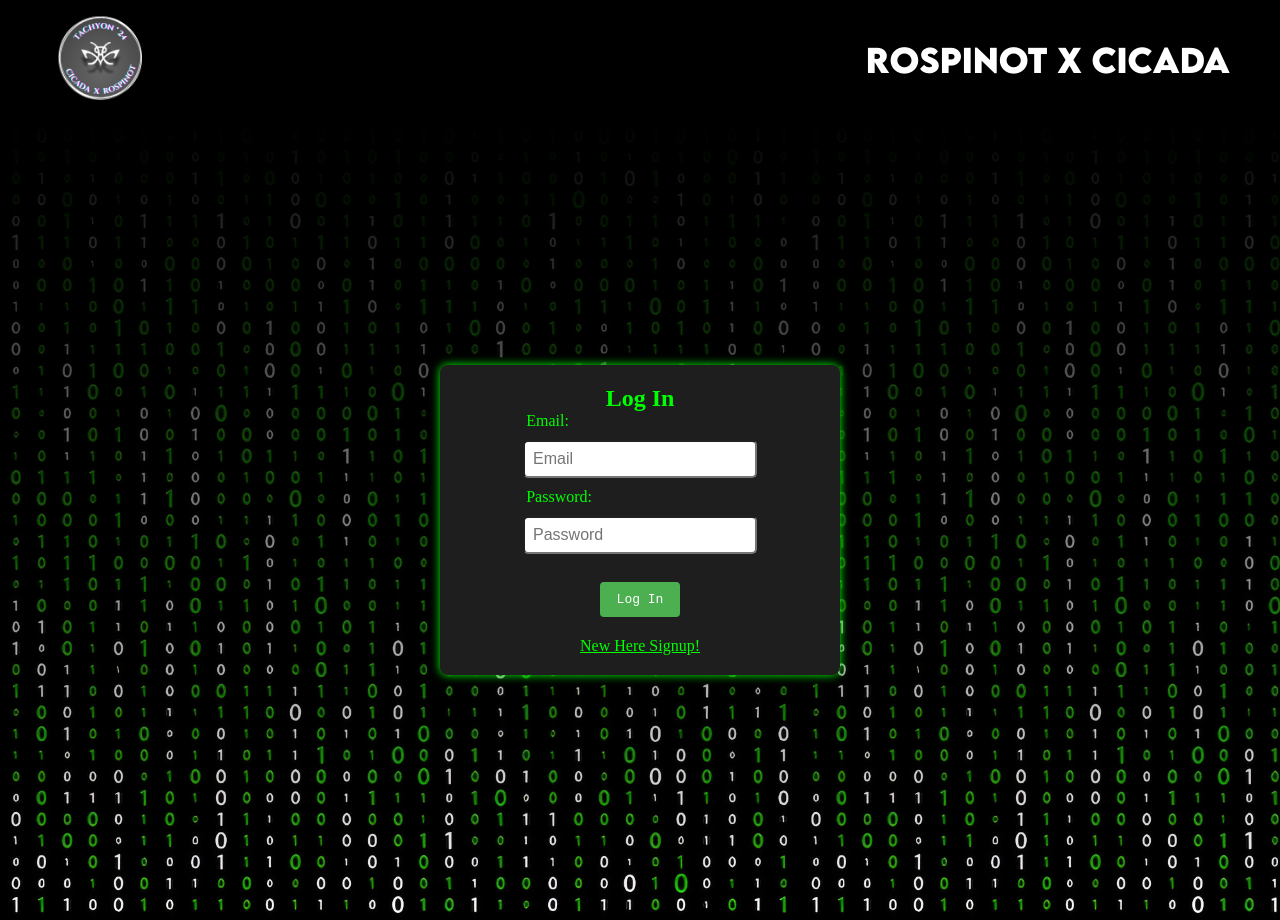
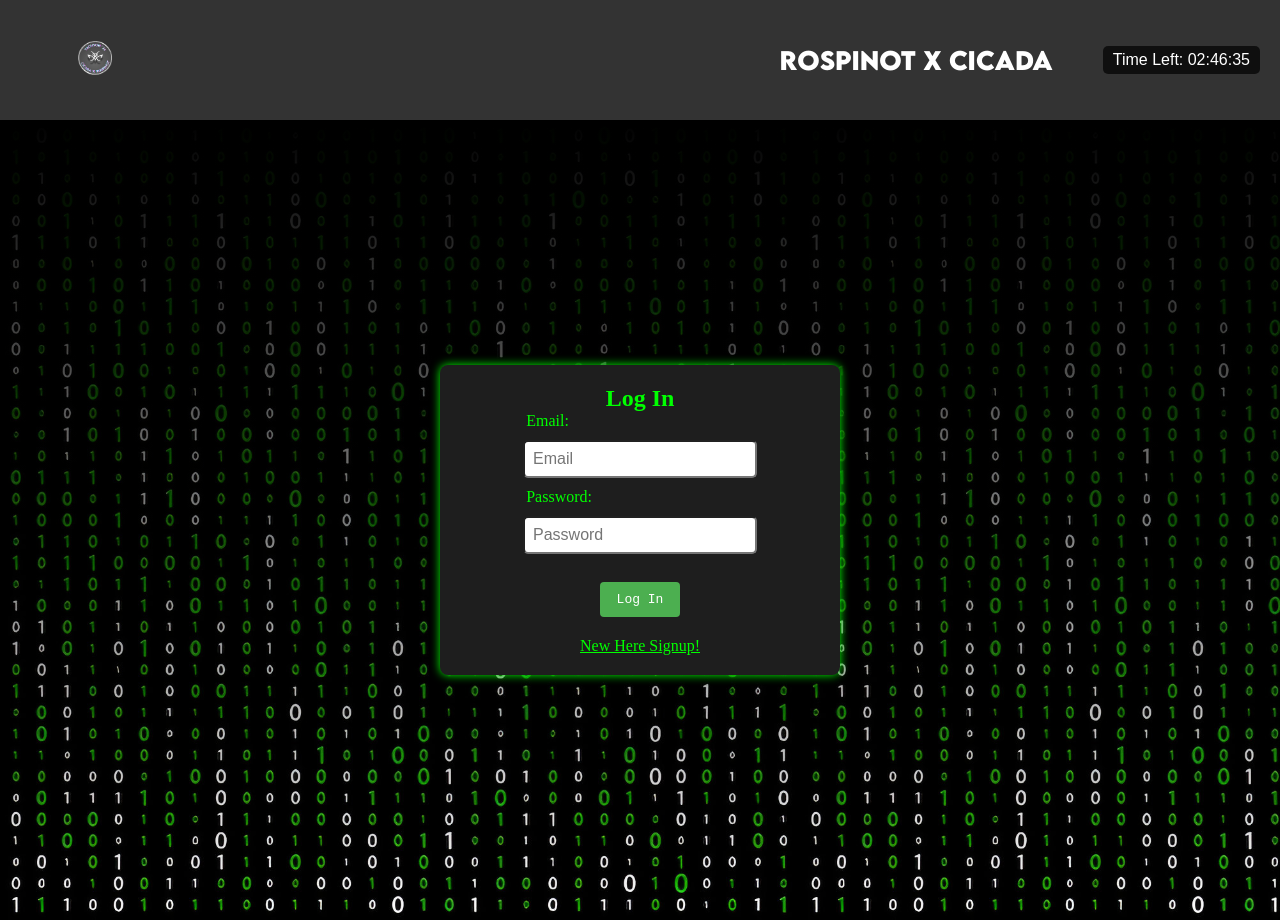
Before and after one commit to shaktawatpritam2002/cicada, a React (Vite) app in the folder frontend1/: page /login in a window 1280 px wide. Built offline with nearby package versions, Linux system fonts and the light colour scheme.

Commit message:
pushing shit

```diff
--- a/frontend1/package.json
+++ b/frontend1/package.json
@@ -3,6 +3,7 @@
   "private": true,
   "version": "0.0.0",
   "type": "module",
+
   "scripts": {
     "dev": "vite",
     "build": "vite build",
--- a/frontend1/src/Components/simpleheader.css
+++ b/frontend1/src/Components/simpleheader.css
@@ -36,3 +36,34 @@
       font-size: 16px;
     }
   }
+  /* In simpleheader.css */
+
+/* Main header styling */
+.mainpage-header {
+  display: flex;
+  justify-content: space-between;
+  align-items: center;
+  padding: 20px;
+  background-color: #333;
+  color: white;
+  font-family: Arial, sans-serif;
+}
+
+.logo img {
+  width: 50px;
+  height: auto;
+}
+
+#page-title {
+  font-size: 24px;
+  font-weight: bold;
+}
+
+/* Timer Styling */
+.timer {
+  font-size: 16px;
+  background-color: rgba(0, 0, 0, 0.7);
+  color: white;
+  padding: 5px 10px;
+  border-radius: 5px;
+}
--- a/frontend1/src/Components/simpleheader.jsx
+++ b/frontend1/src/Components/simpleheader.jsx
@@ -1,15 +1,84 @@
 import React, { useState, useEffect } from 'react';
 import logo from '../assets/logo.png';
-import "./simpleheader.css";
+import './simpleheader.css';
 
+const SimpleHeader = () => {
+  const [timer, setTimer] = useState(10000); // Initial timer state in seconds (10 seconds for testing)
 
-const simpleheader = () => {
-    return(
-      <div className='mainpage-header'>
-            <div className='logo'><img src={logo}></img></div>
-            <div id='page-title'>RosPinoT X Cicada</div>
+  useEffect(() => {
+    // Get stored timer from localStorage
+    const storedStartTime = localStorage.getItem('timerStartTime');
+    const storedEndTime = localStorage.getItem('timerEndTime');
+
+    if (storedStartTime && storedEndTime) {
+      const startTime = parseInt(storedStartTime, 10);
+      const endTime = parseInt(storedEndTime, 10);
+      const currentTime = Math.floor(Date.now() / 1000); // Current time in seconds
+
+      // Calculate the remaining time
+      const remainingTime = endTime - currentTime;
+
+      if (remainingTime > 0) {
+        setTimer(remainingTime); // Continue the countdown
+      } else {
+        setTimer(0); // Reset timer if the previous time expired
+      }
+    } else {
+      // Initialize timer from 0 if no previous data is found
+      setTimer(0);
+    }
+
+    return () => {};
+  }, []);
+
+  useEffect(() => {
+    // Update timer every second
+    if (timer > 0) {
+      const intervalId = setInterval(() => {
+        setTimer((prevTime) => {
+          if (prevTime <= 1) {
+            clearInterval(intervalId);
+            return 0;
+          }
+          return prevTime - 1;
+        });
+      }, 1000);
+
+      // Save start and end time in localStorage
+      const currentTime = Math.floor(Date.now() / 1000); // Current time in seconds
+      localStorage.setItem('timerStartTime', currentTime);
+      localStorage.setItem('timerEndTime', currentTime + timer); // End time = start time + timer
+
+      return () => clearInterval(intervalId);
+    }
+  }, [timer]);
+
+  // Function to format seconds as hh:mm:ss
+  const formatTime = (seconds) => {
+    const hours = Math.floor(seconds / 3600); // Get hours
+    const minutes = Math.floor((seconds % 3600) / 60); // Get minutes
+    const remainingSeconds = seconds % 60; // Get remaining seconds
+
+    // Return formatted string with leading zeros if needed
+    return `${hours < 10 ? '0' + hours : hours}:${minutes < 10 ? '0' + minutes : minutes}:${remainingSeconds < 10 ? '0' + remainingSeconds : remainingSeconds}`;
+  };
+
+  return (
+    <div className="mainpage-header">
+      {/* Logo Section */}
+      <div className="logo">
+        <img src={logo} alt="RosPinoT X Cicada" />
       </div>
-    );
+
+      {/* Page Title Section */}
+      <div id="page-title">RosPinoT X Cicada</div>
+
+      {/* Timer Display */}
+      <div className="timer">
+        {timer > 0 ? <span>Time Left: {formatTime(timer)}</span> : <span>Timer Ended</span>}
+      </div>
+    </div>
+  );
 };
 
-export default simpleheader;
+export default SimpleHeader;
--- a/frontend1/vite.config.js
+++ b/frontend1/vite.config.js
@@ -4,7 +4,5 @@
 // https://vitejs.dev/config/
 export default defineConfig({
   plugins: [react()],
-  server: {
-
-  }
+  base: './',
 })
```
Also changed, not shown: frontend1/src/Components/Header.jsx (+63 -7 lines), 1 other file (tests, documents, lock files or other folders).
